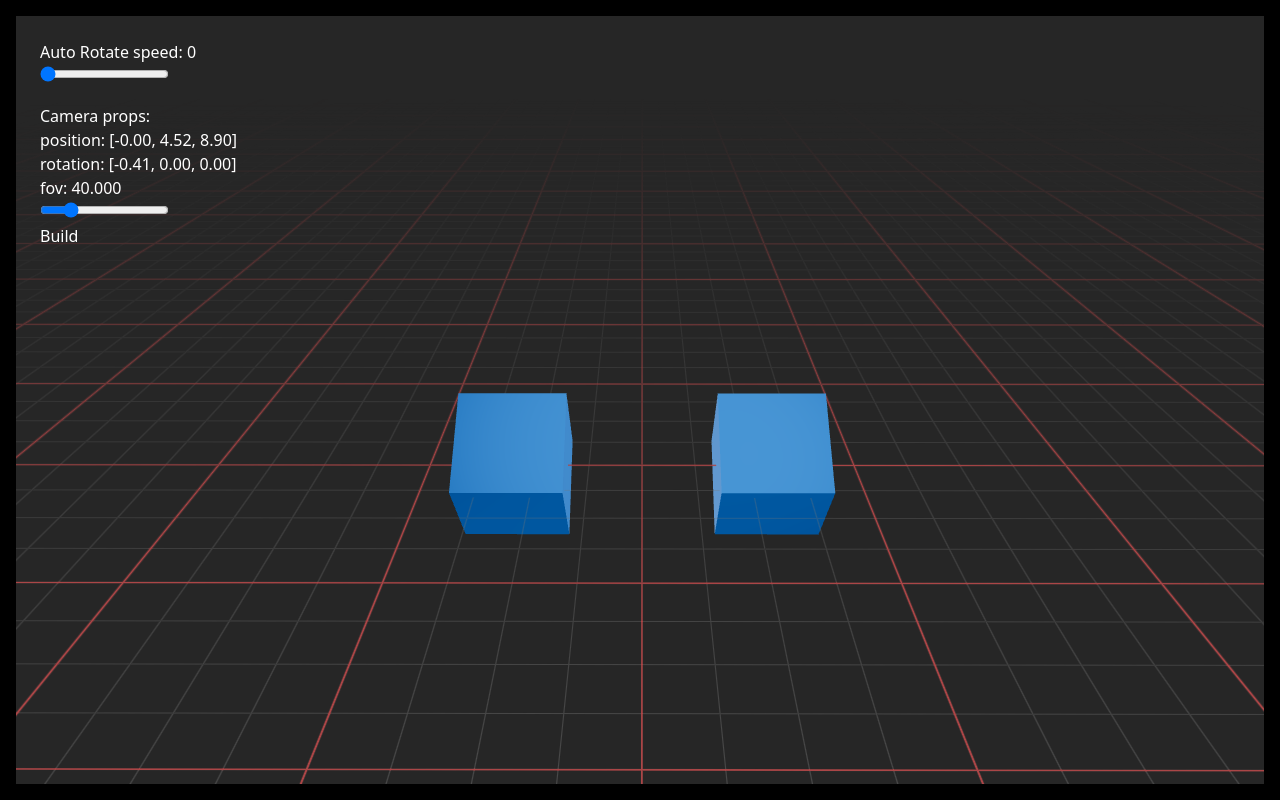
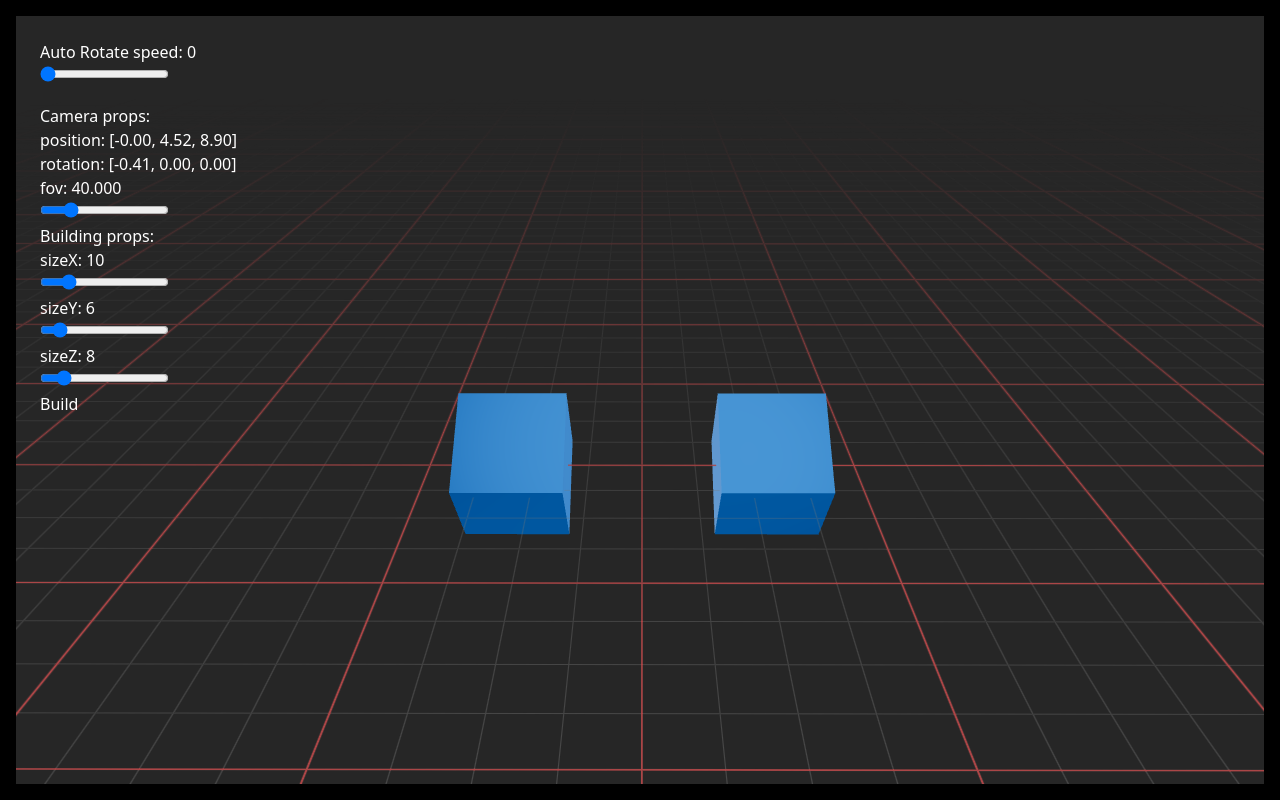
Before and after one commit to VladimirKobranov/configurator-web-building-v2, a React (Vite) app: page / in a window 1280 px wide. Built offline with nearby package versions, Linux system fonts and the light colour scheme; the HTML template or start-up script is replaced by a standard one.

Commit message:
feat: add building properties management and integrate with worker logic for house construction

```diff
--- a/src/components/ui.tsx
+++ b/src/components/ui.tsx
@@ -7,6 +7,8 @@ export default function UiPanel() {
     camProps,
     setCamProps,
     sendWorkerMessage,
+    buildingProps,
+    setBuildingProps,
   } = useAppStore();
 
   const fmt = (v: number[]) => v.map((n) => n.toFixed(2)).join(", ");
@@ -43,7 +45,46 @@ export default function UiPanel() {
         />
       </div>
 
-      <button onClick={() => sendWorkerMessage("calculate")}>Build</button>
+      <div>
+        <h2>Building props:</h2>
+        <ul>
+          <li>sizeX: {buildingProps?.sizeX}</li>
+          <li>
+            <input
+              type="range"
+              min={1}
+              max={50}
+              step={1}
+              value={buildingProps?.sizeX || 0}
+              onChange={(e) => setBuildingProps({ sizeX: +e.target.value })}
+            />
+          </li>
+          <li>sizeY: {buildingProps?.sizeY}</li>
+          <li>
+            <input
+              type="range"
+              min={1}
+              max={50}
+              step={1}
+              value={buildingProps?.sizeY || 0}
+              onChange={(e) => setBuildingProps({ sizeY: +e.target.value })}
+            />
+          </li>
+          <li>sizeZ: {buildingProps?.sizeZ}</li>
+          <li>
+            <input
+              type="range"
+              min={1}
+              max={50}
+              step={1}
+              value={buildingProps?.sizeZ || 0}
+              onChange={(e) => setBuildingProps({ sizeZ: +e.target.value })}
+            />
+          </li>
+        </ul>
+      </div>
+
+      <button onClick={() => sendWorkerMessage(buildingProps)}>Build</button>
     </div>
   );
 }
--- a/src/config/config.ts
+++ b/src/config/config.ts
@@ -30,3 +30,9 @@ export const gridConfig = {
   followCamera: false,
   infiniteGrid: true,
 };
+
+export const buildingConfig = {
+  sizeX: 10,
+  sizeY: 6,
+  sizeZ: 8,
+};
--- a/src/store/index.ts
+++ b/src/store/index.ts
@@ -1,6 +1,6 @@
 // store.ts
 import { create } from "zustand";
-import { cameraConfig } from "../config/config";
+import { cameraConfig, buildingConfig } from "../config/config";
 
 type Vec3 = [number, number, number];
 
@@ -10,21 +10,40 @@ interface CameraProps {
   fov: number;
 }
 
+interface BuildingProps {
+  sizeX: number;
+  sizeY: number;
+  sizeZ: number;
+}
+
 interface AppState {
   autoRotateSpeed: number;
   camProps: CameraProps;
   logicWorker: Worker | null;
+  buildingProps?: BuildingProps;
   setAutoRotateSpeed: (speed: number) => void;
   setCamProps: (props: Partial<CameraProps>) => void;
+  setBuildingProps: (props: Partial<BuildingProps>) => void;
   initWorker: () => void;
   cleanupWorker: () => void;
-  sendWorkerMessage: (payload?: string) => void;
+  sendWorkerMessage: (payload?: BuildingProps) => void;
 }
 
 const createLogicWorker = () => {
   const worker = new Worker(new URL("@/workers/logic.ts", import.meta.url), {
     type: "module",
   });
+
+  // Listen for messages from the worker
+  worker.onmessage = (event) => {
+    console.log("Received from worker:", event.data);
+    // Here you can update the store or trigger other actions with the result
+  };
+
+  worker.onerror = (error) => {
+    console.error("Worker error:", error);
+  };
+
   return worker;
 };
 
@@ -36,6 +55,7 @@ export const useAppStore = create<AppState>()((set, get) => ({
     fov: cameraConfig.fov,
   },
   logicWorker: null,
+  buildingProps: buildingConfig,
 
   setAutoRotateSpeed: (speed) => set({ autoRotateSpeed: speed }),
 
@@ -45,6 +65,14 @@ export const useAppStore = create<AppState>()((set, get) => ({
         ...state.camProps,
         ...props,
       },
+    })),
+
+  setBuildingProps: (props) =>
+    set((state) => ({
+      buildingProps: {
+        ...state.buildingProps,
+        ...props,
+      } as BuildingProps,
     })),
 
   initWorker: () => {
@@ -62,7 +90,7 @@ export const useAppStore = create<AppState>()((set, get) => ({
     }
   },
 
-  sendWorkerMessage: (payload?: string) => {
+  sendWorkerMessage: (payload?: BuildingProps) => {
     const state = get();
     if (state.logicWorker) {
       state.logicWorker.postMessage({ payload });
--- a/src/workers/logic.ts
+++ b/src/workers/logic.ts
@@ -1,13 +1,28 @@
 onmessage = async (event) => {
   const { payload } = event.data;
 
-  await new Promise((resolve) => setTimeout(resolve, 2000)); // for tests
+  console.log("worker: received payload", payload);
 
-  console.log("worker: ", payload);
-  const house = buildHouse(100, 100, 100);
+  // await new Promise((resolve) => setTimeout(resolve, 2000)); // for tests
+
+  // Use actual values from payload or defaults
+  const sizeX = payload?.sizeX || 10;
+  const sizeY = payload?.sizeY || 10;
+  const sizeZ = payload?.sizeZ || 10;
+
+  console.log(
+    `worker: building house with dimensions ${sizeX}x${sizeY}x${sizeZ}`
+  );
+  const house = buildHouse(sizeX, sizeY, sizeZ);
   console.log("worker: house built", house);
+
+  // Send the result back to the main thread
+  postMessage({
+    status: "success",
+    result: house,
+    dimensions: { sizeX, sizeY, sizeZ },
+  });
 };
-
 
 function generateRoof(sizeX: number, sizeZ: number, heightY: number) {
   const tiles = [];
```
